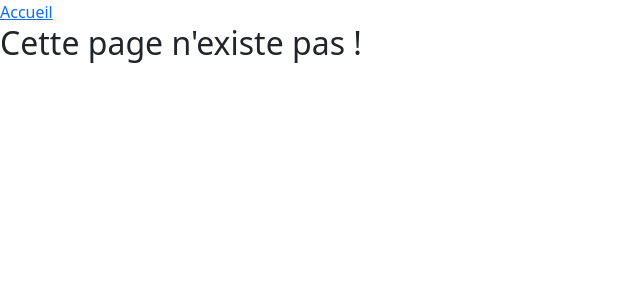
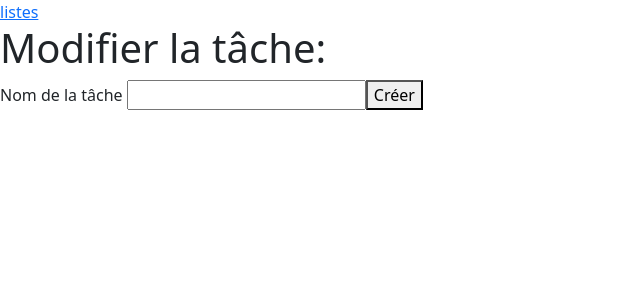
Before and after one commit to FlorentBouysse/TodoList_Symfo, a React (Vite) app in the folder frontend/: page /listes/1/modifier/tache/1 in a window 1280 px wide. Shown: the top 300 px of the page, without its empty margins (0-640 px from the left). Built offline with nearby package versions, Linux system fonts and the light colour scheme.

Commit message:
update task ok WIP

```diff
--- a/frontend/src/components/tasks/Tasks.jsx
+++ b/frontend/src/components/tasks/Tasks.jsx
@@ -1,6 +1,6 @@
 import axios from 'axios';
 import React, { useEffect, useState } from 'react'
-import { Link, redirect, useParams } from 'react-router-dom';
+import { Link, Navigate, redirect, useNavigate, useParams } from 'react-router-dom';
 
 export default function Tasks() {
 //###################################
@@ -13,6 +13,7 @@ export default function Tasks() {
 
     // Get id in URL
     const {listId} = useParams();
+    const navigate = useNavigate();
     let content;
     // console.log(listId);
 
@@ -74,6 +75,14 @@ export default function Tasks() {
 
     }, [])
 
+    function handleUpdate(id, name) {
+        console.log(name);
+        console.log(id);
+
+        localStorage.setItem("updateTask", name);
+        navigate(`/listes/${listId}/modifier/tache/${id}`);
+    }
+
     if(tasksList.loading) content = <div>Loading...</div>
     else if(tasksList.error) content = <div>Une erreur est survenue...</div>
     else if(tasksList.data?.tasks.length > 0) {
@@ -83,8 +92,8 @@ export default function Tasks() {
                 {tasksList.data ? tasksList.data.tasks.map(task => (
                     <li key={task.id}>
                         {task.name}
-
-                            <button onClick={handleDelete} value={task.id}><i id={task.id} className="fa-solid fa-trash"></i></button>
+                            <button onClick={handleDelete} ><i id={task.id} className="fa-solid fa-trash"></i></button>
+                            <button onClick={() => handleUpdate(task.id, task.name)} ><i className="fa-solid fa-pen"></i></button>
                     </li>
                 )) : "Vous n'avez aucune tâche dans cette liste !"}
             </ul>
--- /dev/null
+++ b/frontend/src/components/tasks/TasksUpdate.jsx
@@ -0,0 +1,54 @@
+import axios from 'axios';
+import React, { useState } from 'react'
+import { useNavigate, useParams } from 'react-router-dom';
+import Input from '../form/Input';
+import Button from '../form/Button';
+
+export default function TasksUpdate() {
+//#########################################
+// State
+    const [task, setTask] = useState('');
+    const navigate = useNavigate();
+    const {taskId} = useParams();
+    const {listId} = useParams();
+
+//#########################################
+// Behavior
+    function onChangeTaskName(event) {
+        setTask(event.target.value);
+    }
+
+    async function onSubmitCreate(event) {
+        if(event) event.preventDefault();
+        try {
+            const config = {
+                headers: {Authorization: `Bearer ${localStorage.token}`}
+            };
+            const taskResponse = await axios.put(`http://127.0.0.1:8000/api/task/${taskId}/update`, {
+                name: task
+            }, config);
+
+            navigate(`/listes/${listId}`);
+            console.log(taskResponse);
+        } catch (error) {
+            console.log(error);
+        }
+    }
+
+//#########################################
+// Display
+  return (
+    <div>
+        <h1>Modifier la tâche: {localStorage.updateTask}</h1>
+        <form method='POST' onSubmit={onSubmitCreate}>
+            <Input
+                type={'text'}
+                name={'name'}
+                label={'Nom de la tâche'}
+                onChange={onChangeTaskName}
+                placeholder={localStorage.updateTask} />
+            <Button title={"Créer"} />
+        </form>
+    </div>
+  )
+}
--- a/frontend/src/routes/Route.jsx
+++ b/frontend/src/routes/Route.jsx
@@ -6,6 +6,7 @@ import ListsCreate from "../components/lists/ListsCreate";
 import Tasks from "../components/tasks/Tasks";
 import TasksCreate from "../components/tasks/TasksCreate";
 import ListsUpdate from "../components/lists/ListsUpdate";
+import TasksUpdate from "../components/tasks/TasksUpdate";
 
 
 const router = createBrowserRouter([
@@ -81,17 +82,17 @@ const router = createBrowserRouter([
         </div>
         ),
     },
-    // {
-    //     path: '/listes/:listId/nouvelle-tache',
-    //     element: (
-    //     <div>
-    //         <nav>
-    //         <Link to="/listes">listes</Link>
-    //         </nav>
-    //         <TasksCreate />
-    //     </div>
-    //     ),
-    // },
+    {
+        path: '/listes/:listId/modifier/tache/:taskId',
+        element: (
+        <div>
+            <nav>
+            <Link to="/listes">listes</Link>
+            </nav>
+            <TasksUpdate />
+        </div>
+        ),
+    },
     // {
     //     path: '/listes/:listId/nouvelle-tache',
     //     element: (
```
